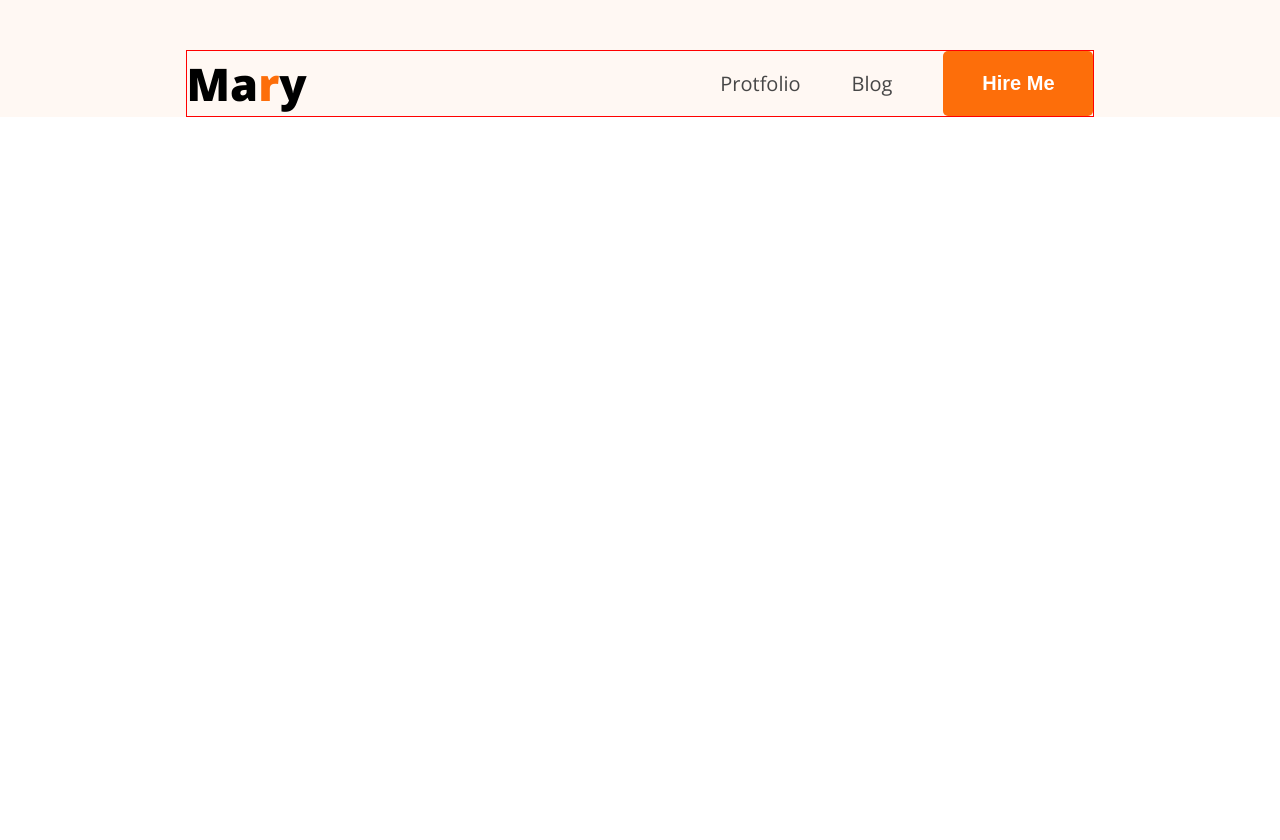
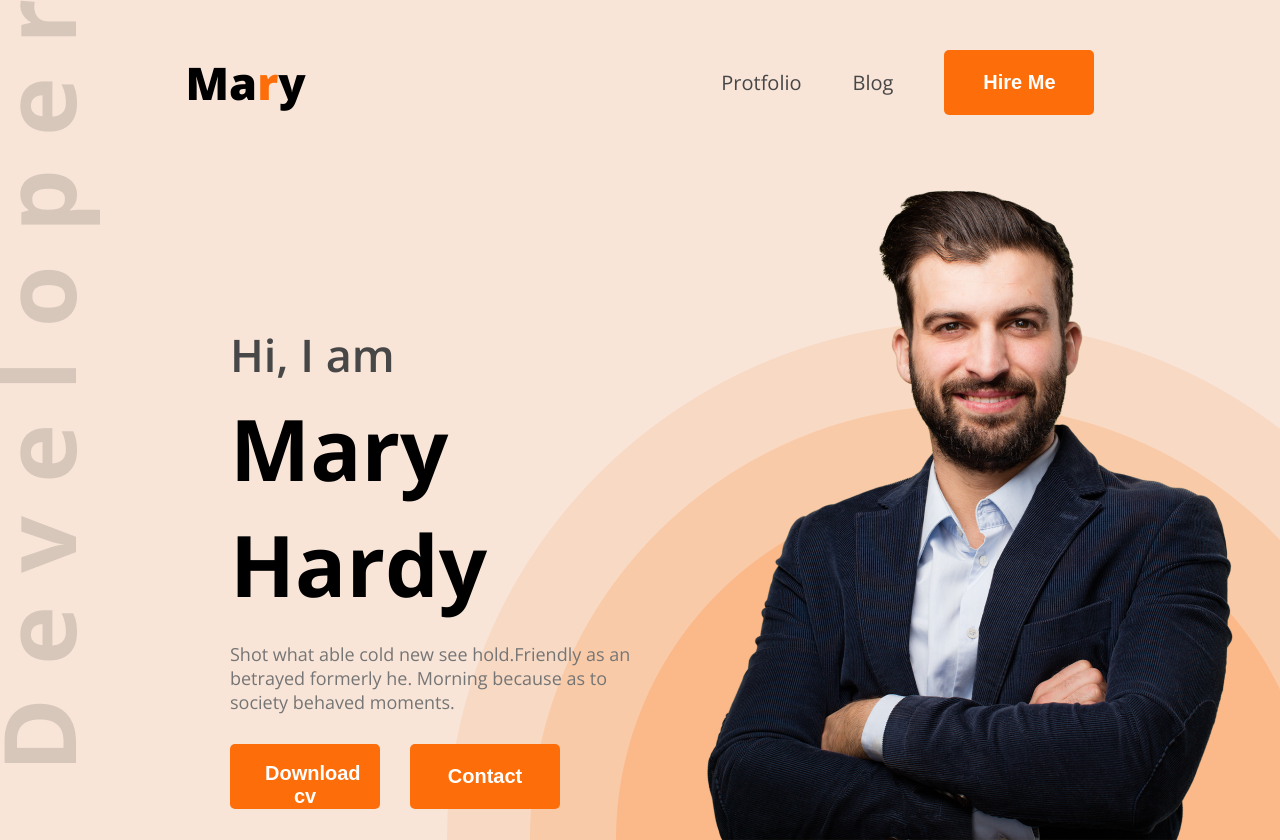
Before and after one commit to MAlmamunislam/protfolio-website-, a plain HTML site: page index.html in a window 1280 px wide. Before the commit the page ends 800 px from the top, so only its background shows below. Drawn offline with nearby package versions, Linux system fonts and the light colour scheme.

Commit message:
pigture done

```diff
--- a/index.html
+++ b/index.html
@@ -24,6 +24,23 @@
           <li><button class="btm">Hire Me</button></li>
         </ul>
       </nav>
+      <section id="banar">
+          <div class="banar-content">
+               <h2>Hi, I  am</h2>
+               <h1>Mary Hardy</h1>
+               <p>Shot what able cold new see hold.Friendly as an betrayed formerly he. Morning because as to society behaved moments.</p>
+               <div class="for-button">
+                    <button class="btm">Download cv</button>
+                    <button class="btm">Contact</button>
+               </div>
+
+          </div>
+
+          <div class="banar-img">
+               <img src="images/hardy.png" alt="">
+          </div>
+      </section>
     </header>
+
   </body>
 </html>
--- a/style/protfolio.css
+++ b/style/protfolio.css
@@ -5,8 +5,12 @@
 }
 
 header {
-     background-color: #FFF8F3;
+     background-color: #a56d45;
      padding-top: 50px;
+     background:url("../images/developer.png"),url("../images/header_bg.png"),#f8e5d8;
+     background-position:top left,bottom right;
+     background-repeat:no-repeat;
+
 
 }
 
@@ -19,7 +23,7 @@
 nav {
      width: 71%;
      max-width: 1140px;
-     border: 1px solid red;
+     /* border: 1px solid red; */
      margin: 0px auto;
      display: flex;
      justify-content: space-between;
@@ -64,4 +68,49 @@
      border-radius: 5px;
      padding: 18px 35px;
      font-weight: bold;
+     cursor: pointer ;
 }
+/* banar part  */
+#banar{
+     /* border: 1px solid red; */
+     margin-left: 230px;
+     margin-right: 38px;
+     margin-top: 49px;
+     display: flex;
+     justify-content: space-between;
+     align-items: center;
+
+}
+#banar .banar-content{
+     max-width: 585px;
+     max-height: 356px;
+}
+#banar .banar-content h2{
+     color: #474747;
+     font-size: 45px;
+     font-weight:600;
+     margin-bottom: 5px;
+
+}
+#banar .banar-content h1{
+     color: black;
+     font-size: 85px;
+     font-weight: bold;
+     margin-bottom: 20px;
+}
+#banar .banar-content p{
+     color: #757575;
+     font-size: 18px;
+     font-weight:400;
+     margin-bottom: 30px;
+}
+.for-button {
+     display: flex;
+     gap: 30px;
+
+}
+#banar .banar-img img{
+     max-width:585px;
+     vertical-align: middle;
+
+}
```
